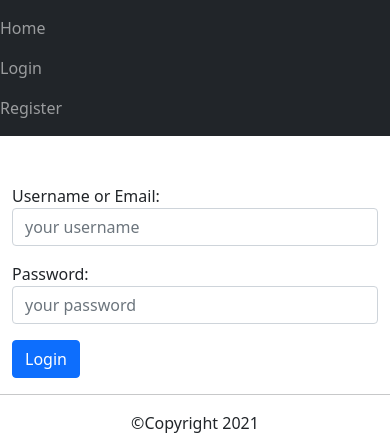
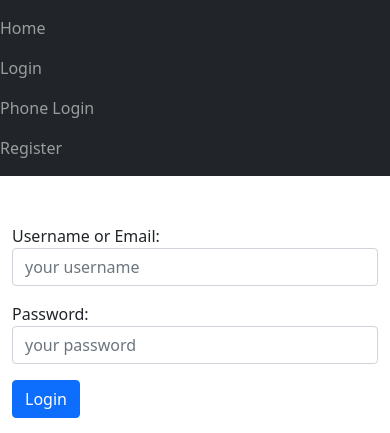
Before and after one commit to Maryam-sfb/Social-Media, a Django app: page /account/login/ in a window 390 px wide. Shown: the top 433 px of the page. Run offline with Django 3.2, Linux system fonts and the light colour scheme.

Commit message:
Phone login was added

```diff
--- a/SocialMedia/settings.py
+++ b/SocialMedia/settings.py
@@ -42,8 +42,7 @@ MIDDLEWARE = [
 ROOT_URLCONF = 'SocialMedia.urls'
 
 AUTHENTICATION_BACKENDS = [
-    'django.contrib.auth.backends.ModelBackend',
-    'account.authenticate.EmailAuthBackend',
+    'django.contrib.auth.backends.ModelBackend'
 ]
 
 TEMPLATES = [
--- a/account/forms.py
+++ b/account/forms.py
@@ -1,5 +1,6 @@
 from django import forms
 from django.contrib.auth.models import User
+from .models import Profile
 
 
 messages = {
@@ -33,3 +34,28 @@ class UserRegistrationForm(forms.Form):
         if p1 and p2:
             if p1 != p2:
                 raise forms.ValidationError('Passwords must match!')
+
+
+class EditProfileForm(forms.ModelForm):
+    email = forms.EmailField()
+    class Meta:
+        model = Profile
+        fields = ('bio', 'age', 'phone')
+    widgets = {
+        'bio': forms.Textarea(attrs={'rows': 5, 'col': 10, 'class': 'form-control'}),
+    }
+
+
+class PhoneLoginform(forms.Form):
+    phone = forms.IntegerField()
+
+    def clean_phone(self):
+        phone_number = self.cleaned_data['phone']
+        phone = Profile.objects.filter(phone=phone_number)
+        if not phone.exists:
+            raise forms.ValidationError('This phone number does not exist!')
+        return phone_number
+
+
+class VerifyCodeForm(forms.Form):
+    code = forms.IntegerField()
--- a/account/models.py
+++ b/account/models.py
@@ -7,6 +7,7 @@ class Profile(models.Model):
     user = models.OneToOneField(User, on_delete=models.CASCADE)
     bio = models.TextField(null=True, blank=True)
     age = models.PositiveSmallIntegerField(null=True, blank=True)
+    phone = models.PositiveIntegerField(null=True, blank=True)
 
 
 def save_profile(sender, **kwargs):
--- a/account/templates/account/dashboard.html
+++ b/account/templates/account/dashboard.html
@@ -3,7 +3,8 @@
 
 {% block content %}
     {% if self_dash %}
-    <a href="{% url 'posts:add_post' request.user.id %}"> Add new post</a>
+    <a href="{% url 'posts:add_post' request.user.id %}"> Add new post</a><br/>
+    <a href="{% url 'account:edit_profile' request.user.id %}">Edit Profile</a>
     {% endif %}
     <h4 class="text-center">{{ user|capfirst }}</h4>
     <p class="text-center">{{ user.profile.bio }}</p>
@@ -15,5 +16,5 @@
     {% empty %}
     <p>This user has no posts yet.</p>
     {% endfor %}
-
+<br/>
 {% endblock %}
--- a/account/urls.py
+++ b/account/urls.py
@@ -7,5 +7,8 @@ urlpatterns = [
     path('login/', views.user_login, name='login'),
     path('register/', views.user_register, name='register'),
     path('logout/', views.user_logout, name='logout'),
-    path('dashboard/<int:user_id>/', views.user_dashboard, name='dashboard')
+    path('dashboard/<int:user_id>/', views.user_dashboard, name='dashboard'),
+    path('edit_profile/<int:user_id>/',views.edit_profile, name='edit_profile'),
+    path('phone_login/', views.phone_login, name='phone_login'),
+    path('verify/<str:phone>/<int:random_num>/', views.verify, name='verify')
 ]
--- a/account/views.py
+++ b/account/views.py
@@ -1,11 +1,13 @@
 from django.shortcuts import render, redirect, get_object_or_404
-from .forms import UserLoginForm, UserRegistrationForm
+from .forms import UserLoginForm, UserRegistrationForm, EditProfileForm, PhoneLoginform, VerifyCodeForm
 from django.contrib.auth import authenticate, login, logout
 from django.contrib import messages
 from django.contrib.auth.models import User
 from posts.models import Post
 from django.contrib.auth.decorators import login_required
-
+from random import randint
+from kavenegar import *
+from .models import Profile
 
 def user_login(request):
     next = request.GET.get('next')
@@ -57,3 +59,51 @@ def user_dashboard(request, user_id):
     if request.user.id == user_id:
         self_dash = True
     return render(request, 'account/dashboard.html', {'user': user, 'posts': posts, 'self_dash': self_dash})
+
+
+@login_required(login_url='account:login')
+def edit_profile(request, user_id):
+    user = get_object_or_404(User, id=user_id)
+    if request.method == 'POST':
+        form = EditProfileForm(request.POST, instance=user.profile)
+        if form.is_valid():
+            form.save()
+            user.email = form.cleaned_data['email']
+            user.save()
+            messages.success(request,'Your profile was edited successfully', 'success')
+            return redirect('account:dashboard', user_id)
+    else:
+        form = EditProfileForm(instance=user.profile, initial={'email': request.user.email})
+    return render(request, 'account/edit_profile.html', {'form': form})
+
+
+def phone_login(request):
+    if request.method == 'POST':
+        form = PhoneLoginform(request.POST)
+        if form.is_valid():
+            phone = f"0{form.cleaned_data['phone']}"
+            random_num = randint(1000,9999)
+            api = KavenegarAPI('6B59357738414565307A503765434656746F4767423942726F4645466B5461374E70676E3451334479744D3D')
+            params = {'sender': '', 'receptor': phone, 'message': random_num}
+            api.sms_send(params)
+            return redirect('account:verify', phone, random_num)
+    else:
+        form = PhoneLoginform()
+    return render(request, 'account/phone_login.html', {'form': form})
+
+
+def verify(request, phone, random_num):
+    if request.method == 'POST':
+        form = VerifyCodeForm(request.POST)
+        if form.is_valid():
+            if random_num == form.cleaned_data['code']:
+                profile = get_object_or_404(Profile, phone=phone)
+                user = get_object_or_404(User, profile__id=profile.id)
+                login(request, user)
+                messages.success(request, 'You logged in successfully', 'success')
+                return redirect('posts:all_posts')
+            else:
+                messages.error(request, 'your code is wrong!', 'warning')
+    else:
+        form = VerifyCodeForm()
+    return render(request, 'account/verify.html', {'form': form})
--- a/posts/views.py
+++ b/posts/views.py
@@ -52,7 +52,7 @@ def add_post(request, user_id):
 def post_delete(request, user_id, post_id):
     if request.user.id == user_id:
         Post.objects.filter(id=post_id).delete()
-        messages.success(request, 'Your message was deleted successfully', 'success')
+        messages.success(request, 'Your post was deleted successfully', 'success')
         return redirect('account:dashboard', user_id)
     else:
         return redirect('posts:all_posts')
--- a/templates/inc/navbar.html
+++ b/templates/inc/navbar.html
@@ -6,6 +6,7 @@
         <a class="nav-item nav-link" href="{% url 'account:logout' %}">Logout ({{ request.user.username }})</a>
     {% else %}
     <a class="nav-item nav-link" href="{% url 'account:login' %}">Login</a>
+    <a class="nav-item nav-link" href="{% url 'account:phone_login' %}">Phone Login</a>
     <a class="nav-item nav-link" href="{% url 'account:register' %}">Register</a>
     {% endif %}
   </div>
```
Also changed, not shown: account/templates/account/edit_profile.html (added, +10 -0 lines), account/templates/account/phone_login.html (added, +12 -0 lines), account/templates/account/verify.html (added, +12 -0 lines), account/migrations/0003_profile_phone.py (added), db.sqlite3, posts/migrations/0003_auto_20210130_1522.py (added).
